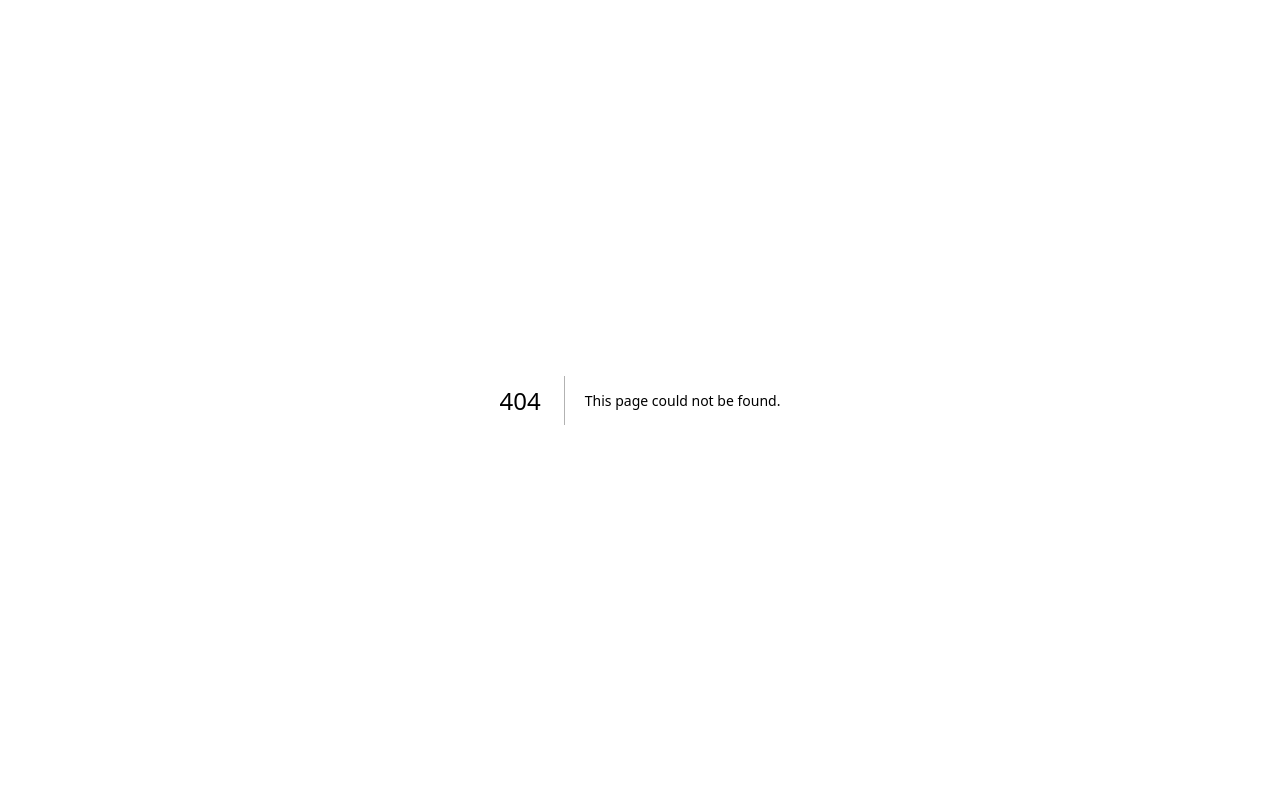
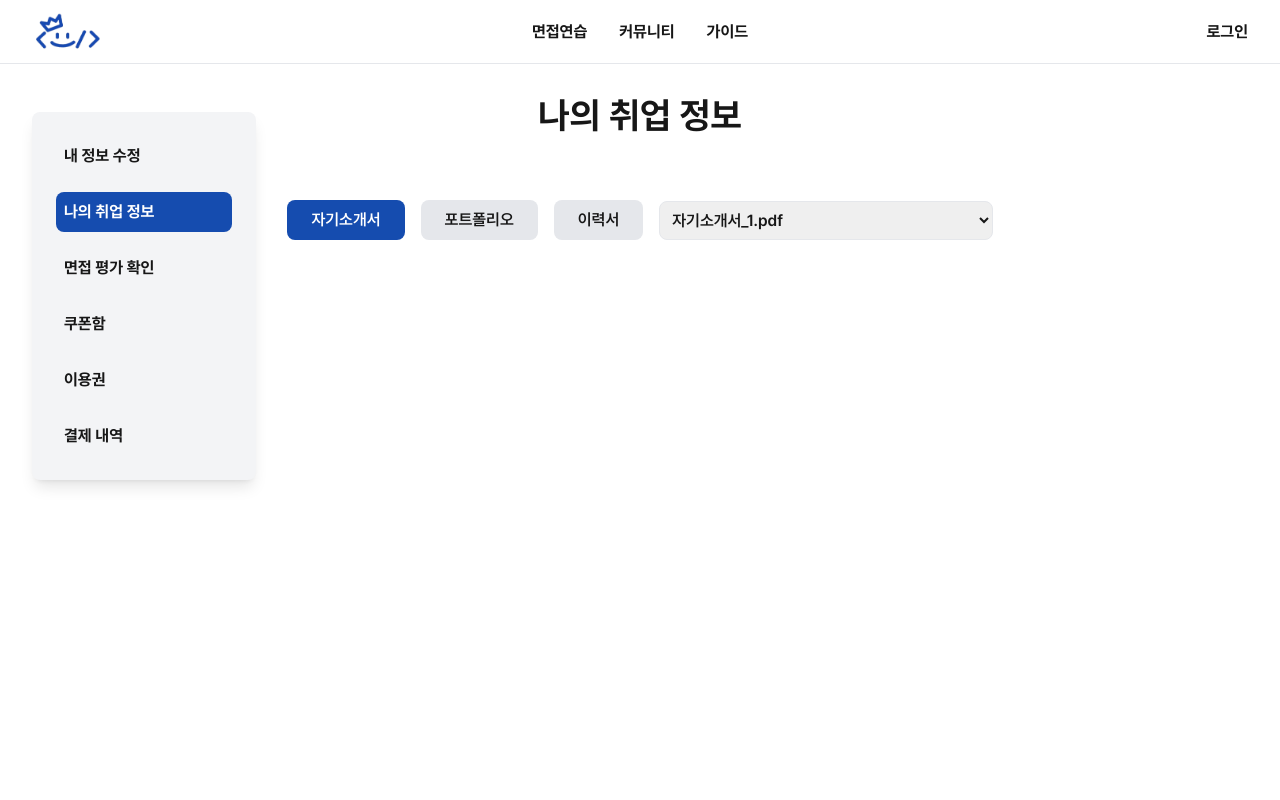
Before and after one commit to TeamRichardStallman/dv-front, a Next.js app: page /mypage/profile in a window 1280 px wide. Before the commit this address had no page. Shown: the top 800 px of the page. Built offline with nearby package versions, Linux system fonts and the light colour scheme.

Commit message:
DV-106 feat: 파일 선택 버튼 추가

```diff
--- /dev/null
+++ b/src/app/mypage/profile/page.tsx
@@ -0,0 +1,63 @@
+"use client";
+import React, { useState } from "react";
+
+const ProfilePage = () => {
+  const [activeTab, setActiveTab] = useState("자기소개서");
+  const [fileList] = useState([
+    { name: "자기소개서_1.pdf", type: "자기소개서" },
+    { name: "포트폴리오_1.pdf", type: "포트폴리오" },
+    { name: "이력서_1.pdf", type: "이력서" },
+  ]);
+
+  const handleTabChange = (tab: string) => {
+    setActiveTab(tab);
+  };
+
+  return (
+    <div className="flex flex-col items-center p-8 min-h-screen">
+      <div className="flex items-center mb-4 font-semibold space-x-4 w-[1000px] justify-center">
+        <button
+          onClick={() => handleTabChange("자기소개서")}
+          className={`py-2 px-6 rounded-lg ${
+            activeTab === "자기소개서"
+              ? "bg-primary text-white"
+              : "bg-gray-200 hover:bg-secondary"
+          }`}
+        >
+          자기소개서
+        </button>
+        <button
+          onClick={() => handleTabChange("포트폴리오")}
+          className={`py-2 px-6 rounded-lg ${
+            activeTab === "포트폴리오"
+              ? "bg-primary text-white"
+              : "bg-gray-200 hover:bg-secondary"
+          }`}
+        >
+          포트폴리오
+        </button>
+        <button
+          onClick={() => handleTabChange("이력서")}
+          className={`py-2 px-6 rounded-lg ${
+            activeTab === "이력서"
+              ? "bg-primary text-white"
+              : "bg-gray-200 hover:bg-secondary"
+          }`}
+        >
+          이력서
+        </button>
+        <select className="ml-4 border rounded-lg p-2 w-1/3">
+          {fileList
+            .filter((file) => file.type === activeTab)
+            .map((file) => (
+              <option key={file.name} value={file.name}>
+                {file.name}
+              </option>
+            ))}
+        </select>
+      </div>
+    </div>
+  );
+};
+
+export default ProfilePage;
```
